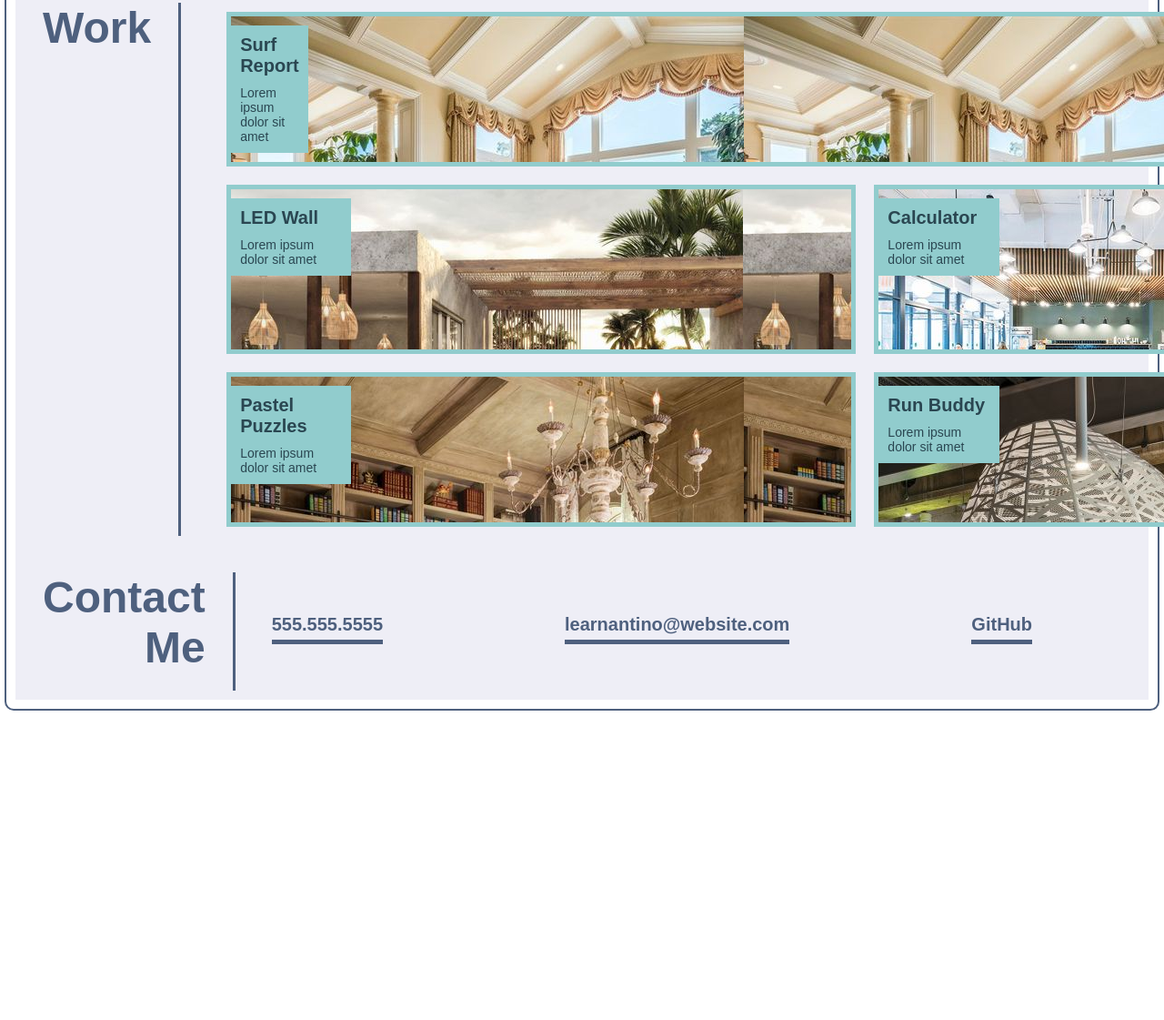
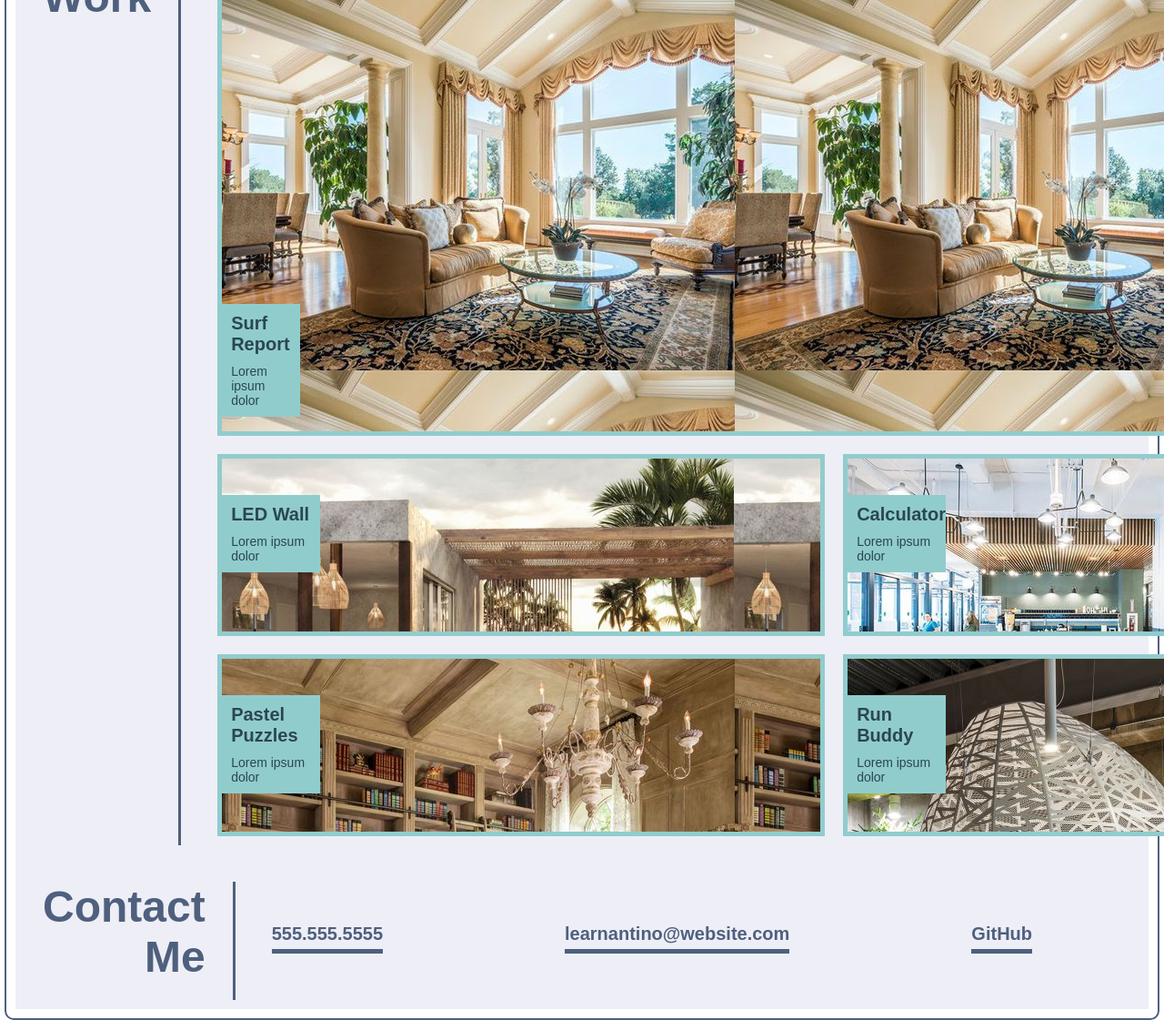
Before and after one commit to j7gong/week2Challenge, a plain HTML site: page index.html in a window 1280 px wide. Shown: the part 453-1574 px from the top of the page at 91% size. Before the commit the page ends 1239 px from the top, so only its background shows below. Drawn offline with Linux system fonts and the light colour scheme.

Commit message:
update alignment

```diff
--- a/assets/css/style.css
+++ b/assets/css/style.css
@@ -118,6 +118,13 @@ border-color: var(--primary-color);
 /* SECTION TITLE STYLES END */
 
 /* CONTENT STYLES START */
+.content section nav {
+    width: 300px;
+}
+
+.content section block {
+    width: 1400px;
+}
 
 .content section {
     background-color: var(--tertiary-color);
@@ -139,7 +146,7 @@ border-color: var(--primary-color);
     line-height: 1.7;
     font-size: 20px;
     text-align: justify;
-    margin: 30px 70px 10px 0px;
+    margin: 30px 0px 10px 0px;
     padding-left: 40px;
 }
 /* ABOUT STYLES END */
@@ -153,7 +160,7 @@ border-color: var(--primary-color);
 .work-content {
     border-left: 3px solid;
     color: var(--primary-color);
-    margin: 30px 70px 10px 0px;
+    margin: 30px 0px 10px 0px;
     padding-left: 40px;
     display: flex;
     flex-wrap: wrap;
@@ -175,14 +182,17 @@ border-color: var(--primary-color);
 
 .showcase-layer1 {
     background-image: url("../images/work_bg1.jpg");
-    padding: 10px 1300px 0px 0px;
+    padding: 10px 1250px 0px 0px;
     border: 5px solid var(--secondary-color);
-    margin: 10px;
+    margin: 10px 0px 10px 0px;
+    height: 500px;
 }
 
-.showcase-tag {
+.showcase-tag1 {
     background-color: var(--secondary-color);
     margin: 0px 10px 10px 0px;
+    position: relative;
+    top: 340px;
 }
 
 .showcase-layer2 {
@@ -190,35 +200,44 @@ border-color: var(--primary-color);
     flex-wrap: nowrap;
     flex-direction: row;
     justify-content: space-between;
+    margin: 10px 0px 10px 0px;
+    height: 200px;
+}
+
+.showcase-layer2 smallbox {
+    width: 668px;
 }
 
 .secondary-border {
     border: 5px solid var(--secondary-color);
-    margin: 10px;
     padding: 10px 540px 0px 0px;
+}
+
+.showcase-tag2 {
+    background-color: var(--secondary-color);
+    margin: 0px 10px 10px 0px;
+    position: relative;
+    top: 30px;
 }
 
 .showcase2 {
     background-image: url("../images/work_bg2.jpg");
+    margin: 0px 10px 0px 0px;
 }
 
 .showcase3 {
     background-image: url("../images/work_bg3.jpg");
-}
-
-.showcase-layer3 {
-    display: flex;
-    flex-wrap: nowrap;
-    flex-direction: row;
-    justify-content: space-between;
+    margin: 0px 0px 0px 10px;
 }
 
 .showcase4 {
     background-image: url("../images/work_bg4.jpg");
+    margin: 0px 10px 0px 0px;
 }
 
 .showcase5 {
     background-image: url("../images/work_bg5.jpg");
+    margin: 0px 0px 0px 10px;
 }
 
 /* WORK END */
--- a/index.html
+++ b/index.html
@@ -42,74 +42,74 @@
         <content class="content">
             <!-- "About" start -->
             <section id="about" class="intro">
-                <div>
+                <nav>
                     <h2 class="section-title primary-border">
                         About Me
                     </h2>
-                </div>
-                <div>
+                </nav>
+                <block>
                     <p>Lorem ipsum dolor sit amet consectetur adipisicing elit. Reprehenderit maxime amet doloremque voluptas laudantium quaerat facere enim similique nesciunt consequuntur itaque sapiente quia repudiandae ad provident, non vero libero consectetur.
                        <br />
                        Lorem ipsum dolor sit amet consectetur adipisicing elit. Expedita nisi qui fugiat mollitia esse placeat eius aut suscipit, consectetur impedit dolore animi voluptate repellat nesciunt excepturi, facilis reiciendis iure inventore.
                     </p>
-                </div>
+                </block>
             </section>
             <!-- end "About" -->
 
             <!-- "Work" start -->
             <section id="work" class="showcases">
-                <div>
+                <nav>
                     <h2 class="section-title primary-border">
                         Work
                     </h2>
-                </div>
-                <div class="work-content">
+                </nav>
+                <block class="work-content">
                     <div class="showcase-layer1">
-                        <div class="showcase-tag">
+                        <div class="showcase-tag1">
                             <h3>Surf Report</h3>
-                            <p>Lorem ipsum dolor sit amet</p>
+                            <p>Lorem ipsum dolor</p>
                         </div>
                     </div>
                     <div class="showcase-layer2">
-                        <div class="showcase2 secondary-border">
-                            <div class="showcase-tag">
+                        <smallbox class="showcase2 secondary-border">
+                            <div class="showcase-tag2">
                                 <h3>LED Wall</h3>
-                                <p>Lorem ipsum dolor sit amet</p>
+                                <p>Lorem ipsum dolor</p>
                             </div>
-                        </div>
-                        <div class="showcase3 secondary-border">
-                            <div class="showcase-tag">
+                        </smallbox>
+                        <smallbox class="showcase3 secondary-border">
+                            <div class="showcase-tag2">
                                 <h3>Calculator</h3>
-                                <p>Lorem ipsum dolor sit amet</p>
+                                <p>Lorem ipsum dolor</p>
                             </div>
+                        </smallbox>
+                    </div>
+                    <div class="showcase-layer2">
+                        <smallbox class="showcase4 secondary-border">
+                            <div class="showcase-tag2">
+                                <h3>Pastel Puzzles</h3>
+                                <p>Lorem ipsum dolor</p>
+                            </div>
+                        </smallbox>
+                        <smallbox class="showcase5 secondary-border">
+                            <div class="showcase-tag2">
+                                <h3>Run Buddy</h3>
+                                <p>Lorem ipsum dolor</p>
+                            </smallbox>
                         </div>
                     </div>
-                    <div class="showcase-layer3">
-                        <div class="showcase4 secondary-border">
-                            <div class="showcase-tag">
-                                <h3>Pastel Puzzles</h3>
-                                <p>Lorem ipsum dolor sit amet</p>
-                            </div>
-                        </div>
-                        <div class="showcase5 secondary-border">
-                            <div class="showcase-tag">
-                                <h3>Run Buddy</h3>
-                                <p>Lorem ipsum dolor sit amet</p>
-                            </div>
-                        </div>
-                    </div>
-                </div>
+                </block>
             </section>
             <!-- "Work" end -->
 
             <!-- "Contact" start -->
             <section id="contact" class="contact">
-                <div>
+                <nav>
                     <h2 class="section-title primary-border">
                         Contact Me
                     </h2>
-                </div>
-                <div class="contact-info">
+                </nav>
+                <block class="contact-info">
                     <div>
                         <p>555.555.5555</p>
                     </div>
@@ -125,7 +125,7 @@
                     <div>
                         <p>Spotify</p>
                     </div>
-                </div>
+                </block>
             </section>
             <!-- "Contact" end -->
         </content>
```
